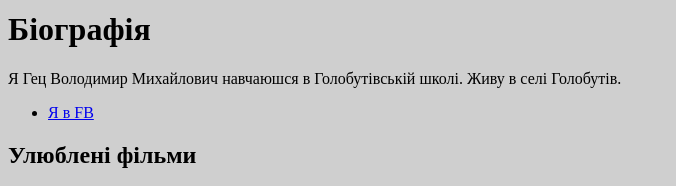
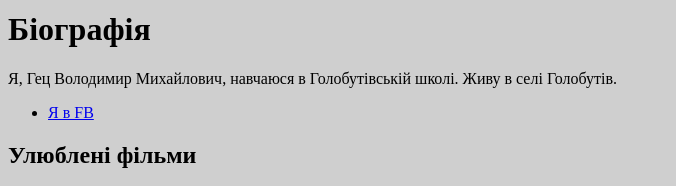
Before and after one commit to volhets/html-test, a plain HTML site: page index.html in a window 1280 px wide. Shown: the part 272-458 px from the top of the page, 0-676 px from the left. Drawn offline with Linux system fonts and the light colour scheme.

Commit message:
Fix grammatic errors

```diff
--- a/index.html
+++ b/index.html
@@ -10,7 +10,7 @@
 
     <img src="ava.jpg" alt="avatarka" title="" width="250" height="250">
     <h1>Біографія</h1>
-    <p>Я Гец Володимир Михайлович навчаюшся в Голобутівській школі. Живу в селі Голобутів.</p>
+    <p>Я, Гец Володимир Михайлович, навчаюся в Голобутівській школі. Живу в селі Голобутів.</p>
     <ul>
         <li><a href="https://www.facebook.com/profile.php?id=100017413271490" target="_blank">Я в FB</a></li>
     </ul>
```
